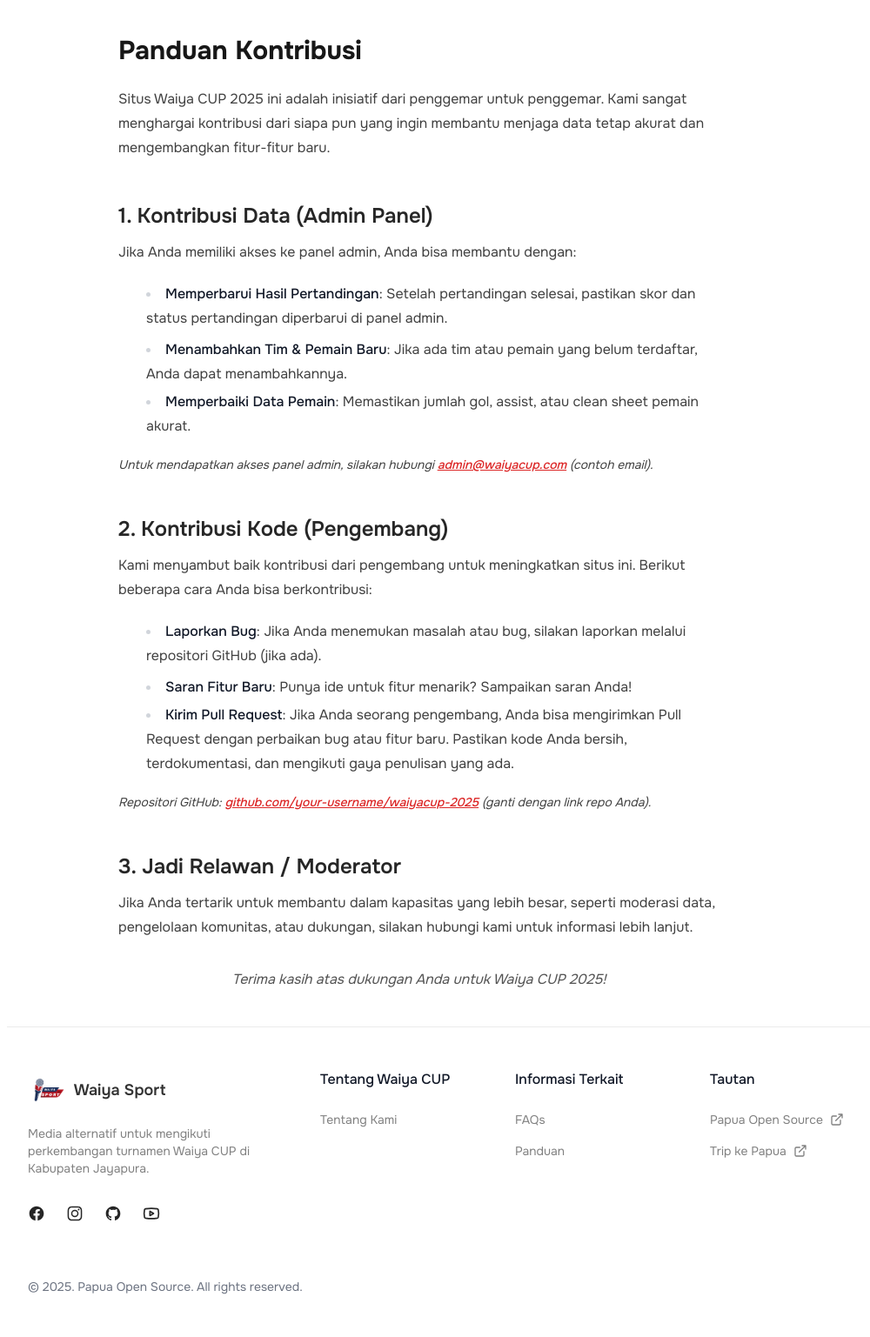
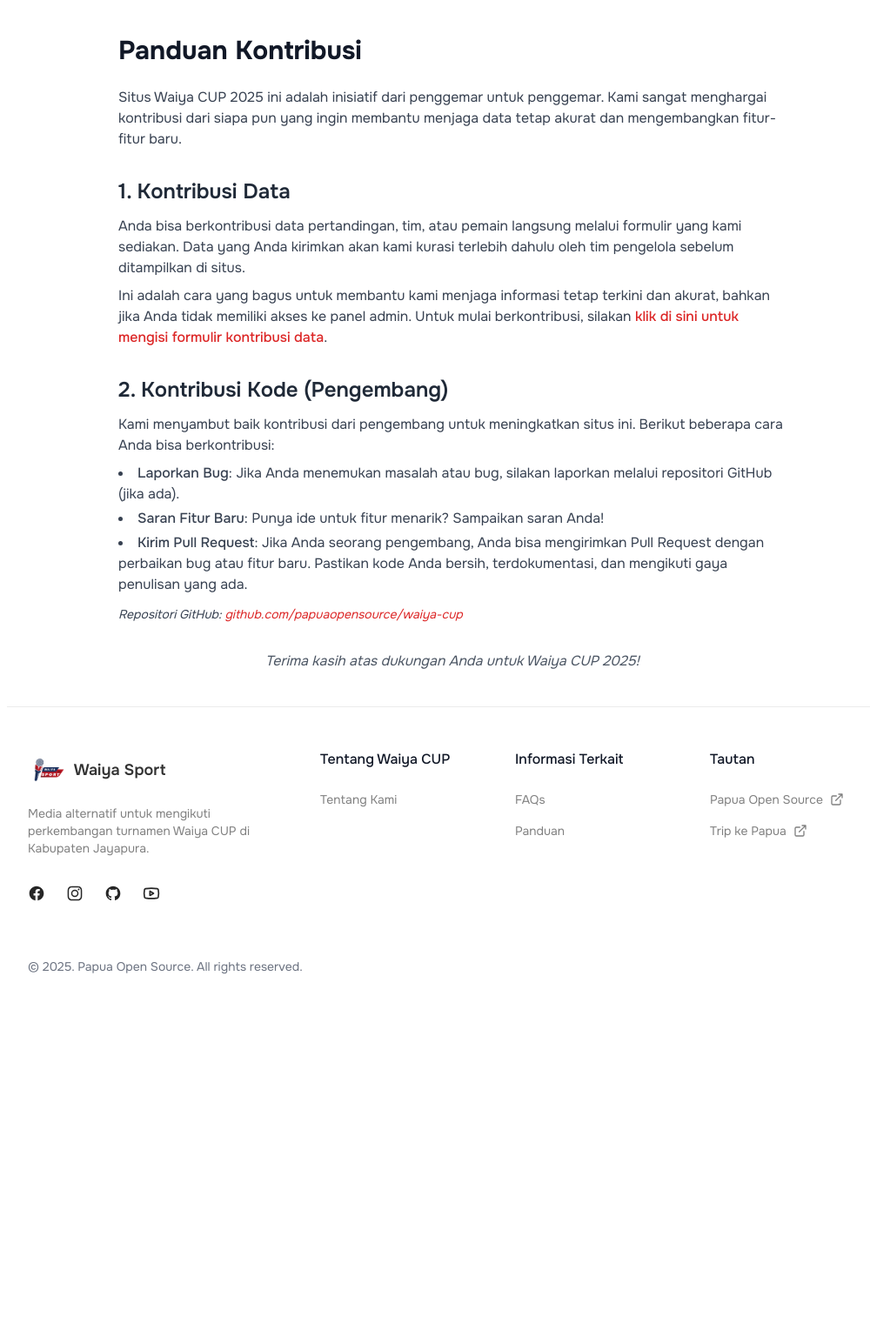
Before and after one commit to papuaopensource/waiya-cup, a Django app: page /panduan/kontribusi/ in a window 1280 px wide. Shown: the part 65-1602 px from the top of the page at 87% size, without its empty margins (120-1120 px from the left). After the commit the page ends 1185 px from the top, so only its background shows below. Run offline with Django 4.2, Linux system fonts and the light colour scheme; some libraries are stand-ins or nearby versions.

Commit message:
style: Update contribution guide styling and content for clarity

```diff
--- a/templates/guides/contribution.html
+++ b/templates/guides/contribution.html
@@ -9,39 +9,29 @@
 {% block content %}
 <section class="container px-4 py-10 sm:px-6 lg:px-8 mx-auto">
     <div class="max-w-3xl mx-auto">
-        <h1 class="text-3xl font-bold text-neutral-900 mb-6">Panduan Kontribusi</h1>
+        <h1 class="text-3xl font-bold text-gray-900 mb-6">Panduan Kontribusi</h1>
 
-        <div class="space-y-8 text-neutral-700 prose">
+        <div class="space-y-8 text-gray-700">
             <p>Situs Waiya CUP 2025 ini adalah inisiatif dari penggemar untuk penggemar. Kami sangat menghargai kontribusi dari siapa pun yang ingin membantu menjaga data tetap akurat dan mengembangkan fitur-fitur baru.</p>
 
             <div>
-                <h2 class="text-2xl font-semibold text-neutral-800 mb-3">1. Kontribusi Data (Admin Panel)</h2>
-                <p class="mb-2">Jika Anda memiliki akses ke panel admin, Anda bisa membantu dengan:</p>
-                <ul class="list-disc list-inside space-y-1">
-                    <li><strong class="font-medium">Memperbarui Hasil Pertandingan</strong>: Setelah pertandingan selesai, pastikan skor dan status pertandingan diperbarui di panel admin.</li>
-                    <li><strong class="font-medium">Menambahkan Tim & Pemain Baru</strong>: Jika ada tim atau pemain yang belum terdaftar, Anda dapat menambahkannya.</li>
-                    <li><strong class="font-medium">Memperbaiki Data Pemain</strong>: Memastikan jumlah gol, assist, atau clean sheet pemain akurat.</li>
-                </ul>
-                <p class="mt-3 text-sm italic">Untuk mendapatkan akses panel admin, silakan hubungi <a href="mailto:admin@waiyacup.com" class="text-red-600 hover:underline">admin@waiyacup.com</a> (contoh email).</p>
+                <h2 class="text-2xl font-semibold text-gray-800 mb-3">1. Kontribusi Data</h2>
+                <p class="mb-2">Anda bisa berkontribusi data pertandingan, tim, atau pemain langsung melalui formulir yang kami sediakan. Data yang Anda kirimkan akan kami kurasi terlebih dahulu oleh tim pengelola sebelum ditampilkan di situs.</p>
+                <p class="mb-2">Ini adalah cara yang bagus untuk membantu kami menjaga informasi tetap terkini dan akurat, bahkan jika Anda tidak memiliki akses ke panel admin. Untuk mulai berkontribusi, silakan <a href="#" class="text-red-600 hover:underline font-medium">klik di sini untuk mengisi formulir kontribusi data</a>.</p>
             </div>
 
             <div>
-                <h2 class="text-2xl font-semibold text-neutral-800 mb-3">2. Kontribusi Kode (Pengembang)</h2>
+                <h2 class="text-2xl font-semibold text-gray-800 mb-3">2. Kontribusi Kode (Pengembang)</h2>
                 <p class="mb-2">Kami menyambut baik kontribusi dari pengembang untuk meningkatkan situs ini. Berikut beberapa cara Anda bisa berkontribusi:</p>
                 <ul class="list-disc list-inside space-y-1">
                     <li><strong class="font-medium">Laporkan Bug</strong>: Jika Anda menemukan masalah atau bug, silakan laporkan melalui repositori GitHub (jika ada).</li>
                     <li><strong class="font-medium">Saran Fitur Baru</strong>: Punya ide untuk fitur menarik? Sampaikan saran Anda!</li>
                     <li><strong class="font-medium">Kirim Pull Request</strong>: Jika Anda seorang pengembang, Anda bisa mengirimkan Pull Request dengan perbaikan bug atau fitur baru. Pastikan kode Anda bersih, terdokumentasi, dan mengikuti gaya penulisan yang ada.</li>
                 </ul>
-                <p class="mt-3 text-sm italic">Repositori GitHub: <a href="https://github.com/your-username/waiyacup-2025" target="_blank" rel="noopener noreferrer" class="text-red-600 hover:underline">github.com/your-username/waiyacup-2025</a> (ganti dengan link repo Anda).</p>
+                <p class="mt-3 text-sm italic">Repositori GitHub: <a href="https://github.com/papuaopensouce//waiya-cup/" target="_blank" rel="noopener noreferrer" class="text-red-600 hover:underline">github.com/papuaopensource/waiya-cup</a>
             </div>
 
-            <div>
-                <h2 class="text-2xl font-semibold text-neutral-800 mb-3">3. Jadi Relawan / Moderator</h2>
-                <p>Jika Anda tertarik untuk membantu dalam kapasitas yang lebih besar, seperti moderasi data, pengelolaan komunitas, atau dukungan, silakan hubungi kami untuk informasi lebih lanjut.</p>
-            </div>
-
-            <p class="text-center italic mt-10 text-neutral-600">Terima kasih atas dukungan Anda untuk Waiya CUP 2025!</p>
+            <p class="text-center italic mt-10 text-gray-600">Terima kasih atas dukungan Anda untuk Waiya CUP 2025!</p>
         </div>
     </div>
 </section>
```
